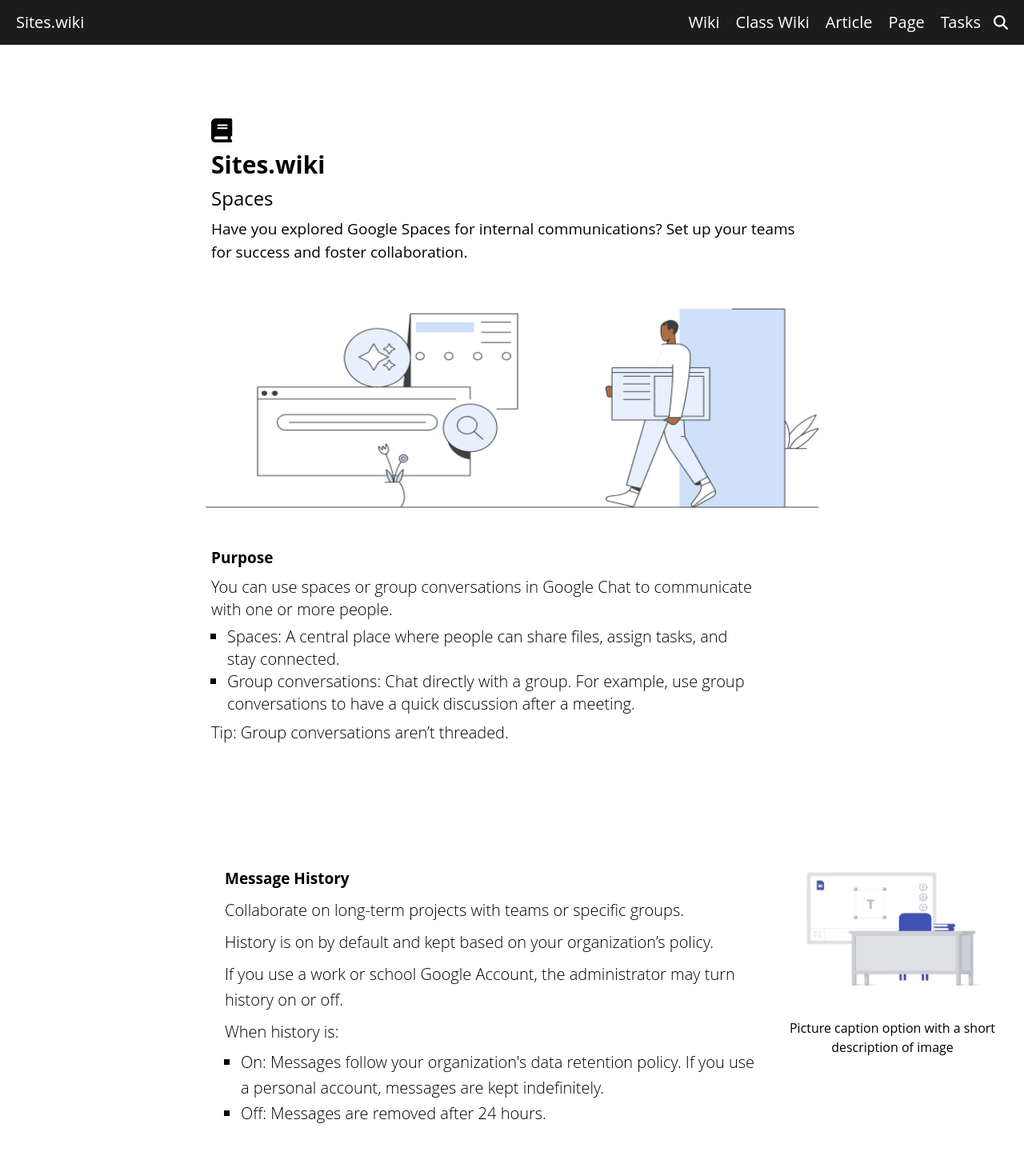
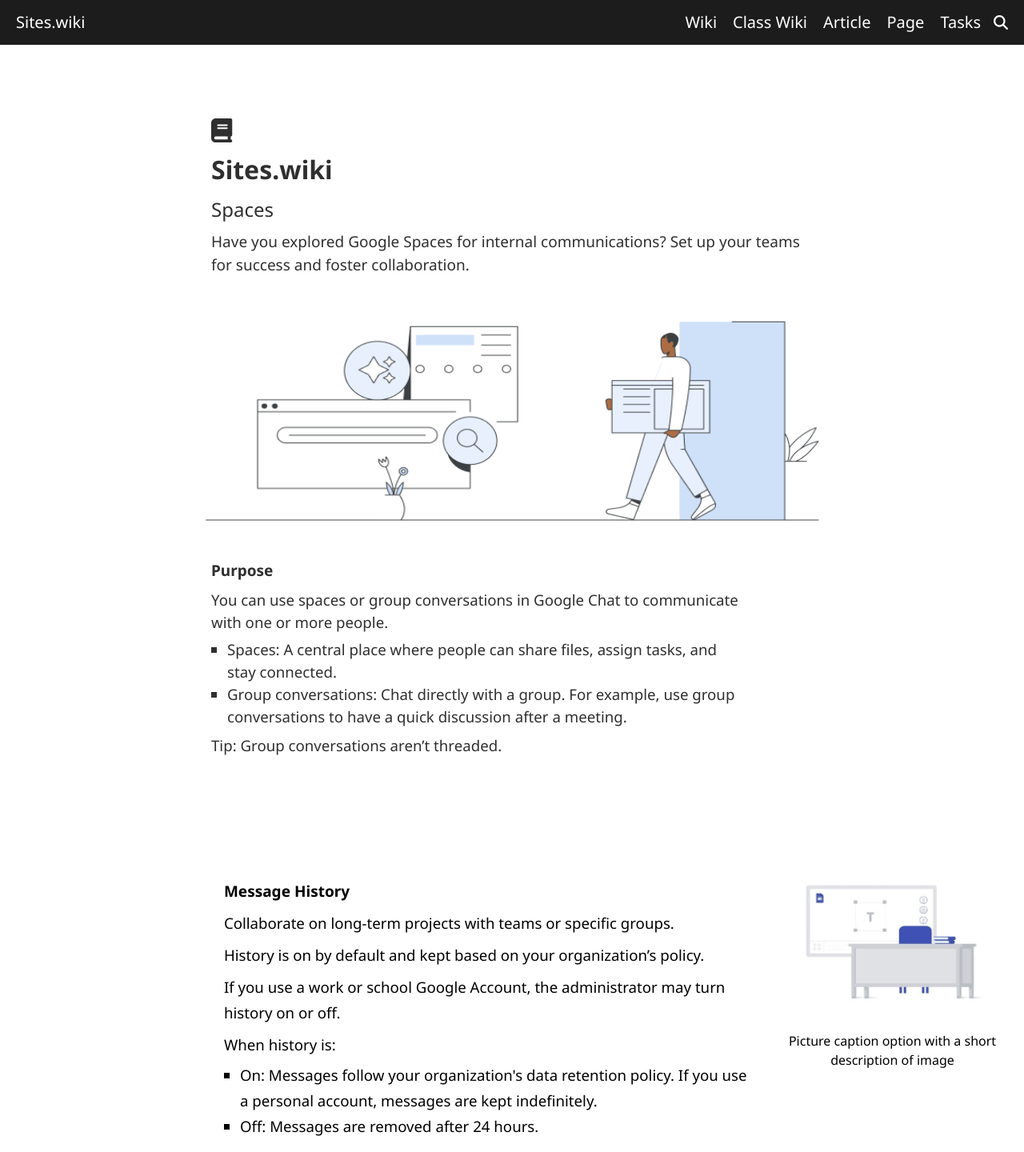
Before and after one commit to tailn804/nhakhoa-clone, a Vue app: page /article in a window 1280 px wide. Shown: the top 1440 px of the page at 80% size. Built offline with nearby package versions, Linux system fonts and the light colour scheme.

Commit message:
change text font Noto Sans

```diff
--- a/index.html
+++ b/index.html
@@ -3,6 +3,9 @@
   <head>
     <meta charset="UTF-8">
     <link rel="icon" href="/public/favicongooglesite.ico">
+    <link rel="preconnect" href="https://fonts.googleapis.com">
+    <link rel="preconnect" href="https://fonts.gstatic.com" crossorigin>
+    <link href="https://fonts.googleapis.com/css2?family=Noto+Sans:ital,wght@0,100..900;1,100..900&display=swap" rel="stylesheet">
     <meta name="viewport" content="width=device-width, initial-scale=1.0">
     <title>Site.wiki</title>
   </head>
--- a/src/assets/css/main.css
+++ b/src/assets/css/main.css
@@ -5,14 +5,14 @@
   height: 100%;
   position: relative;
   background: white;
-  font-family: "Open Sans", sans-serif;
+  font-family: "Noto Sans";
   color: #000;
 }
 
 body {
   font-size: 16px;
   box-sizing: border-box;
-  font-family: "Open Sans", sans-serif;
+  font-family: "Noto Sans";
   background: white;
   border-style: none;
 
--- a/src/pages/ArticlePage.vue
+++ b/src/pages/ArticlePage.vue
@@ -1,21 +1,21 @@
 <template>
-    <div class=" w-full h-auto pt-[72px]  bg-white pb-12 grid grid-cols-1">
+    <div style="color: rgba(47, 47, 47, 1);" class=" w-full h-auto pt-[72px]  bg-white pb-12 grid grid-cols-1">
         <div class=" mx-auto sm:max-w-3xl container flex flex-col justify-center items-center py-4 pt-16 ">
             <div class="px-2 py-3 sm:w-full w-[90%]">
                 <div>
                     <font-awesome-icon class="text-3xl" :icon="['fas', 'book']" />
                 </div>
-                <div class="mt-2" >
-                    <span class="font-bold text-3xl">
+                <div style="color: rgba(47, 47, 47, 1);" class="mt-2" >
+                    <span class="font-bold text-[24.0pt]">
                         Sites.wiki
                     </span>
                 </div>
-                <div class="mt-2 text-2xl">
+                <div style="color: rgba(47, 47, 47, 1);" class="mt-2 text-[18.0pt]">
                     <span>
                         Spaces
                     </span>
                 </div>
-                <div class="mt-2 text-[19px] text-left ">
+                <div style="color: rgba(47, 47, 47, 1);" class="mt-2 text-[19px] text-left ">
                     <span>
                         Have you explored Google Spaces for internal communications? Set up your teams for success and foster collaboration.
                     </span>
@@ -31,18 +31,18 @@
                     <p class="text-[19px] font-bold block">
                         Purpose
                     </p>
-                    <span class="mt-2 block text-xl font-thin" >
+                    <span style="color: rgba(47, 47, 47, 1);" class="mt-2 block text-[14.0pt] font-normal" >
                         You can use spaces or group conversations in Google Chat to communicate <br> with one or more people.
                     </span>
-                    <ul class="mt-[6px] list-square pl-5">
-                        <li class=" text-xl font-thin"  >
+                    <ul style="color: rgba(47, 47, 47, 1);" class="mt-[6px] list-square pl-5">
+                        <li class=" text-[14.0pt] font-normal"  >
                             Spaces: A central place where people can share files, assign tasks, and <br>stay connected.
                         </li>
-                        <li class=" text-xl font-thin" >
+                        <li class=" text-[14.0pt] font-normal" >
                             Group conversations: Chat directly with a group. For example, use group <br> conversations to have a quick discussion after a meeting.
                         </li>
                     </ul>
-                    <span class="mt-2 block text-xl font-thin" >
+                    <span style="color: rgba(47, 47, 47, 1);" class="mt-2 block text-[14.0pt] font-normal" >
                         Tip: Group conversations aren’t threaded.
                     </span>
                 </div>
@@ -53,26 +53,26 @@
     <div class="bg-white ">
         <div class=" mx-auto container sm:flex-row w-full flex flex-col justify-center items-center sm:pl-[245px] pt-16 sm:items-start">
             <div class="px-2 py-3 leading-8 w-[90%] sm:w-2/3 ">
-                    <p class="text-[19px] font-bold block">
+                    <p  class="text-[19px] font-bold block">
                         Message History
                     </p>
-                    <span class="mt-2 block text-[20px] font-thin" >
+                    <span class="mt-2 block text-[14.0pt] font-normal" >
                         Collaborate on long-term projects with teams or specific groups.
                     </span>
-                    <span class="mt-2 block text-[20px] font-thin" >
+                    <span class="mt-2 block text-[14.0pt] font-normal" >
                         History is on by default and kept based on your organization’s policy.
                     </span>
-                    <span class="mt-2 block text-[20px] font-thin" >
+                    <span class="mt-2 block text-[14.0pt] font-normal" >
                         If you use a work or school Google Account, the administrator may turn <br> history on or off.
                     </span>
-                    <span class="mt-2 block text-[20px] font-thin" >
+                    <span class="mt-2 block text-[14.0pt] font-normal" >
                         When history is:
                     </span>
                     <ul class="mt-[6px]   list-square pl-5">
-                        <li class=" text-[20px] font-thin"  >
+                        <li class=" text-[14.0pt] font-normal"  >
                             On: Messages follow your organization's data retention policy. If you use <br> a personal account, messages are kept indefinitely.
                         </li>
-                        <li class=" text-[20px] font-thin" >
+                        <li class=" text-[14.0pt] font-normal" >
                             Off: Messages are removed after 24 hours.
                         </li>
                     </ul>
@@ -80,7 +80,7 @@
             <div class=" sm:ml-4">
                 <img class="sm:px-3 sm:w-full sm:h-[191px] w-[288px] h-[230px] bg-cover" src="/src/assets/images/Message.jpg" alt="">
                 <div class="px-2 py-3 text-center " >
-                    <span class=" !leading-6 ">
+                    <span class=" !leading-6 text-[16px] ">
                         Picture caption option with a short <br> description of image
                     </span>
                 </div>
--- a/src/pages/ClassicWikiPage.vue
+++ b/src/pages/ClassicWikiPage.vue
@@ -3,13 +3,13 @@
       <div class="sm:max-w-3xl mx-auto container flex flex-col justify-center items-center py-4 pt-16 ">
         <div class="sm:px-2 sm:py-3 sm:w-full w-[90%] " >
           <div class="">
-            <span class="font-sans text-3xl">📚</span>
+            <span class="font-sans text-[24.0pt]">📚</span>
           </div>
           <div class="mt-2">
-            <span class="font-bold text-3xl">Sites.wiki</span>
+            <span class="font-bold text-[24.0pt]">Sites.wiki</span>
           </div>
           <div class="mt-2">
-            <span class="font-normal text-2xl">About</span>
+            <span class="font-normal text-[18.0pt]">About</span>
           </div>
           <div class="mt-2">
             <span class="text-lg">
@@ -22,15 +22,15 @@
         <div class="sm:grid sm:grid-cols-2 flex flex-col justify-center items-center  px-2 mt-10 py-3 w-full">
           <div class="sm:w-full w-[272px]"  v-for="category in dataCategories" :key="category.id">
             <div class="border-bottom py-2 sm:w-[75%]">
-              <span class="leading-8 font-bold text-lg">
+              <span style="color: rgba(47, 47, 47, 1);" class="leading-8 font-bold text-[14.0pt]">
               {{ category.title }}
             </span>
             </div>
             <div class="py-[14px] px-2">
               <div class="my-3" v-for="item in category.items" :key="item.name">
-              <router-link class="text-xl" :to="item.url">
+              <router-link class="text-[14.0pt]" :to="item.url">
                 <span class="mr-2">{{ item.icon }}</span>
-                <span class="text-lg">{{ item.name }}</span>
+                <span style="color: rgba(28, 28, 28, 1);">{{ item.name }}</span>
               </router-link>
             </div>
             </div>
--- a/src/pages/HomePage.vue
+++ b/src/pages/HomePage.vue
@@ -1,20 +1,21 @@
 <template>
-  <div class=" h-full pt-[72px] sm:h-auto bg-white pb-12 grid grid-cols-1 sm:px-4  w-full " >
+  <div class="h-full pt-[72px] sm:h-auto bg-white pb-12 grid grid-cols-1 sm:px-4 w-full " >
     <div class="sm:max-w-3xl mx-auto container flex flex-col justify-center items-center pt-16 ">
       <div class="sm:px-2 sm:py-3 w-[90%] sm:w-full " >
         <!-- About -->
         <div>
-          <font-awesome-icon class="text-3xl" :icon="['fas', 'book']" />
+          <i style="font-family: 'Noto Emoji', Arial; font-weight: 700;"></i>
+          <!-- <font-awesome-icon class="text-3xl" :icon="['fas', 'book']" /> -->
           <!-- <span class="font-sans text-3xl">📚</span> -->
         </div>
-        <div class="mt-2">
-          <span class="font-bold text-3xl">Sites.wiki</span>
+        <div class="mt-2 ">
+          <span style="color: rgba(47, 47, 47, 1);" class="font-bold text-[24.0pt] ">Sites.wiki</span>
         </div>
         <div class="mt-2">
-          <span class="font-normal text-2xl">About</span>
+          <span style="color: rgba(47, 47, 47, 1);" class="font-normal text-[18.0pt]">About</span>
         </div>
         <div class="mt-2">
-          <span class=" text-lg">
+          <span style="color: rgba(47, 47, 47, 1);" class=" text-lg">
             Minimalist wiki template powered by Google Sites for your company <br>
             intranet included in Google Workspace.
           </span>
@@ -23,17 +24,17 @@
 
       <!-- Content -->
       <div class="sm:grid sm:grid-cols-2 sm:px-2 mt-10 py-3 w-full flex flex-col justify-center items-center">
-        <div class="sm:w-full w-[276px]" v-for="category in dataCategories" :key="category.id">
+        <div class="sm:w-full w-[276px] top-0" v-for="category in dataCategories" :key="category.id">
           <div class="border-bottom py-2 sm:w-[75%]">
-            <span class="leading-8 font-bold text-lg">
+            <span style="color: rgba(47, 47, 47, 1);" class="leading-8 font-bold text-[14.0pt]">
             {{ category.title }}
-          </span>
+            </span>
           </div>
           <div class="py-[14px] px-2">
             <div class="my-3" v-for="item in category.items" :key="item.name">
-            <router-link class="text-xl" :to="item.url">
+            <router-link class="text-[14.0pt]" :to="item.url">
               <font-awesome-icon class="mr-2" :icon="item.icon" />
-              <span class="text-lg">{{ item.name }}</span>
+              <span style="color: rgba(28, 28, 28, 1);">{{ item.name }}</span>
             </router-link>
           </div>
           </div>
@@ -156,7 +157,6 @@
     },
   ])
 
-
 </script>
 
 <style scoped>
```
Also changed, not shown: src/pages/PageClass.vue (+20 -20 lines), src/pages/TasksPage.vue (+14 -14 lines).
